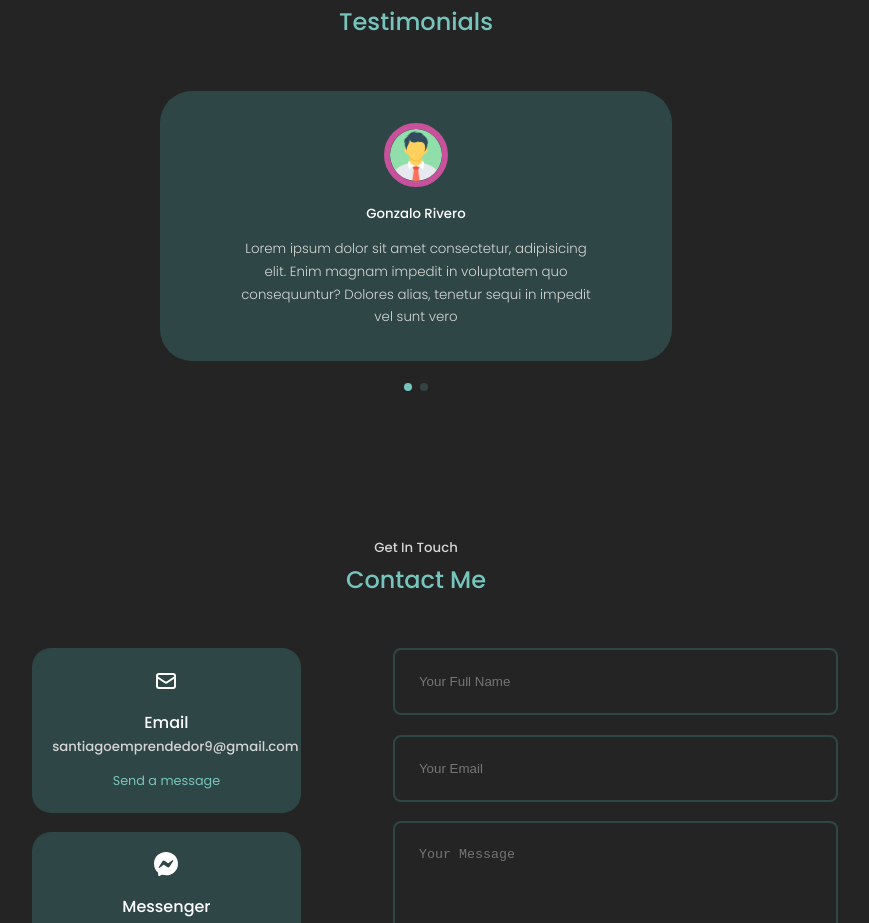
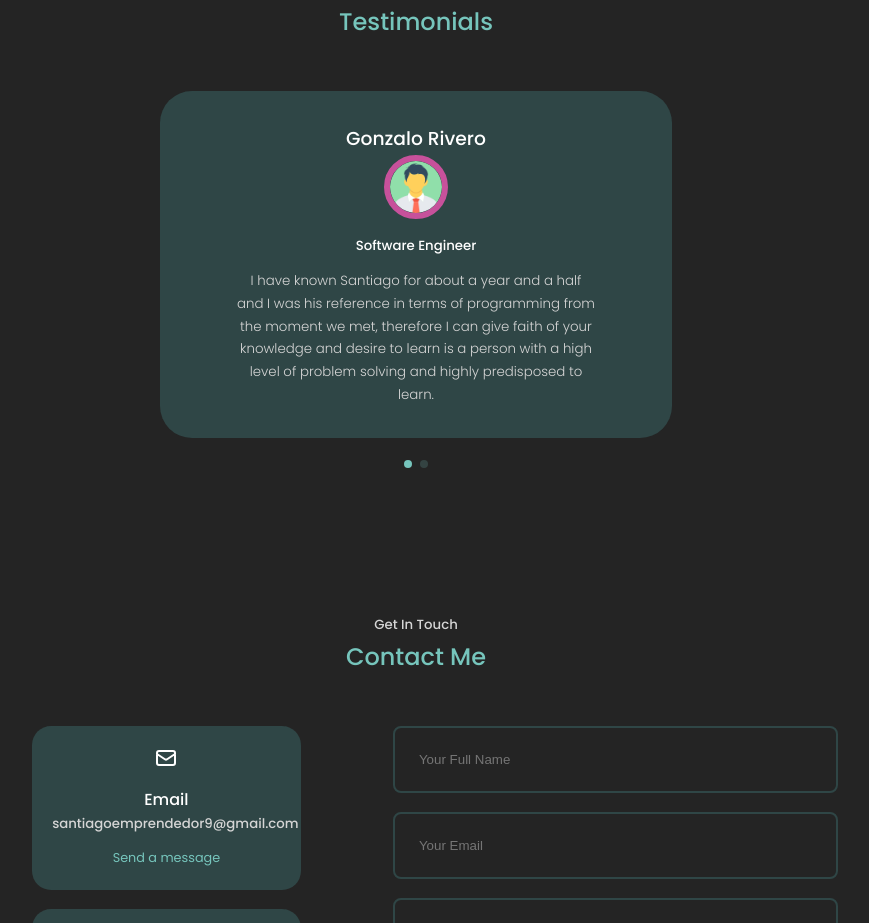
Before and after one commit to Sankku/React-Portfolio, a React (Create React App) app: page / in a window 1280 px wide. Shown: the part 3480-4403 px from the top of the page, without its empty margins (224-1093 px from the left). Built offline with nearby package versions, Linux system fonts and the light colour scheme; a web font is replaced by a local one.

Commit message:
Testimonials updates!

```diff
--- a/src/Components/testimonials/Testimonials.jsx
+++ b/src/Components/testimonials/Testimonials.jsx
@@ -16,14 +16,16 @@ const data = [
   {
     avatar: AVTR1,
     name: "Gonzalo Rivero",
+    title: "Software Engineer",
     review:
-      "Lorem ipsum dolor sit amet consectetur, adipisicing elit. Enim magnam impedit in voluptatem quo consequuntur? Dolores alias, tenetur sequi in impedit vel sunt vero",
+      "I have known Santiago for about a year and a half and I was his reference in terms of programming from the moment we met, therefore I can give faith of your knowledge and desire to learn is a person with a high level of problem solving and highly predisposed to learn.",
   },
   {
     avatar: AVTR2,
     name: "Tomas Quiroga",
+    title: "Fellow Developer",
     review:
-      "Lorem ipsum dolor sit amet consectetur, adipisicing elit. Enim magnam impedit in voluptatem quo consequuntur? Dolores alias, tenetur sequi in impedit vel sunt vero",
+      "He is a true professional dedicated body and soul to improving the world as a programmer. I like that he continues to be a restless person, with the ability to improve himself and continue advancing as a programmer and as a person.",
   },
 ];
 
@@ -40,13 +42,14 @@ const Testimonials = () => {
         slidesPerView={1}
         pagination={{ clickable: true }}
       >
-        {data.map(({ avatar, name, review }, index) => {
+        {data.map(({ avatar, name, review, title }, index) => {
           return (
             <SwiperSlide key={index} className="testimonial">
+              <h3 className="client__name">{name}</h3>
               <div className="client__avatar">
                 <img src={avatar} />
               </div>
-              <h5 className="client__name">{name}</h5>
+              <h5 className="client__name">{title}</h5>
               <small className="client__review">{review}</small>
             </SwiperSlide>
           );
```
